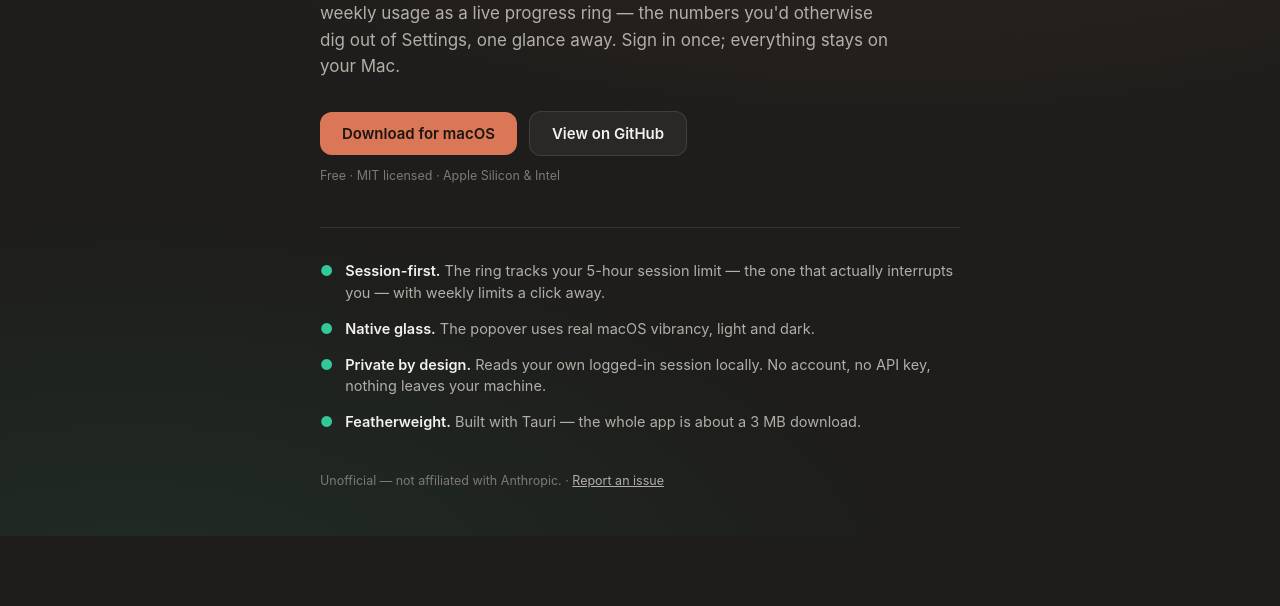
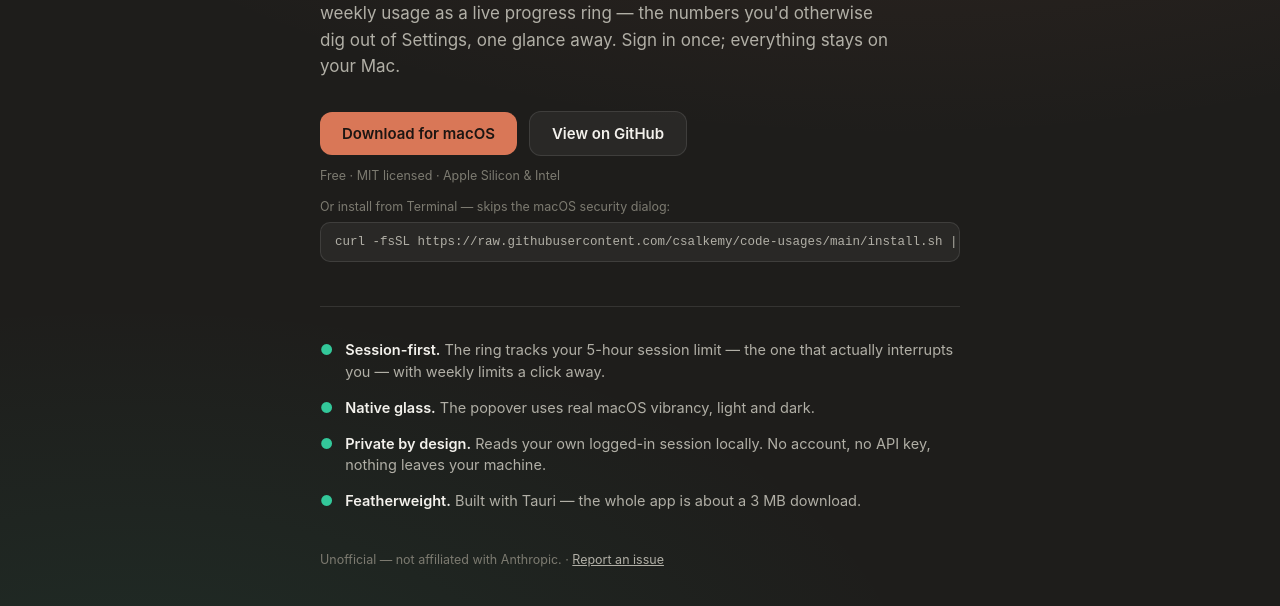
Before and after one commit to CsAlkemy/code-usages, a website: page docs/index.html in a window 1280 px wide. Shown: the part 272-878 px from the top of the page. Before the commit the page ends 808 px from the top, so only its background shows below. Drawn offline with Linux system fonts and the light colour scheme.

Commit message:
v0.4.6: curl installer + versionless release assets
Terminal downloads carry no quarantine flag, so install.sh sidesteps
Gatekeeper's unsigned-app dialog without an Apple Developer account.
Releases now include versionless DMG aliases for a stable
releases/latest/download URL; landing page and README updated.

```diff
--- a/docs/index.html
+++ b/docs/index.html
@@ -34,6 +34,13 @@
     .btn.ghost { background: var(--card); color: var(--text); border: 0.5px solid var(--hair); }
     .btn:hover { filter: brightness(1.08); }
     .note { font-size: 12.5px; color: var(--text-3); width: 100%; }
+    .installer { margin: -28px 0 44px; }
+    .installer-label { font-size: 12.5px; color: var(--text-3); margin-bottom: 8px; }
+    .installer code {
+      display: block; padding: 12px 14px; border-radius: 10px; overflow-x: auto;
+      background: var(--card); border: 0.5px solid var(--hair);
+      font-size: 12.5px; color: var(--text-2); white-space: nowrap;
+    }
     ul { list-style: none; display: grid; gap: 14px; border-top: 0.5px solid var(--hair); padding-top: 32px; }
     li { display: flex; gap: 12px; font-size: 14.5px; line-height: 1.5; color: var(--text-2); }
     li b { color: var(--text); font-weight: 600; }
@@ -63,6 +70,11 @@
       <span class="note">Free · MIT licensed · Apple Silicon &amp; Intel</span>
     </div>
 
+    <div class="installer">
+      <div class="installer-label">Or install from Terminal — skips the macOS security dialog:</div>
+      <code>curl -fsSL https://raw.githubusercontent.com/csalkemy/code-usages/main/install.sh | sh</code>
+    </div>
+
     <ul>
       <li><span class="dot">●</span><span><b>Session-first.</b> The ring tracks your 5-hour session limit — the one that actually interrupts you — with weekly limits a click away.</span></li>
       <li><span class="dot">●</span><span><b>Native glass.</b> The popover uses real macOS vibrancy, light and dark.</span></li>
--- a/package.json
+++ b/package.json
@@ -1,6 +1,6 @@
 {
   "name": "code-usages",
-  "version": "0.4.5",
+  "version": "0.4.6",
   "description": "Menu-bar ring showing your claude.ai plan usage. Tauri app; UI in ui/, Rust core in src-tauri/.",
   "license": "MIT",
   "repository": {
--- a/src-tauri/Cargo.toml
+++ b/src-tauri/Cargo.toml
@@ -1,6 +1,6 @@
 [package]
 name = "code-usages"
-version = "0.4.5"
+version = "0.4.6"
 description = "Menu-bar ring showing your claude.ai plan usage"
 edition = "2021"
 license = "MIT"
--- a/src-tauri/tauri.conf.json
+++ b/src-tauri/tauri.conf.json
@@ -1,7 +1,7 @@
 {
   "$schema": "https://schema.tauri.app/config/2",
   "productName": "Code Usages",
-  "version": "0.4.5",
+  "version": "0.4.6",
   "identifier": "com.tuliptech.code-usages",
   "build": {
     "frontendDist": "../ui"
```
Also changed, not shown: ui/index.html (+1 -1 lines), .github/workflows/release.yml, README.md, 1 other file.
